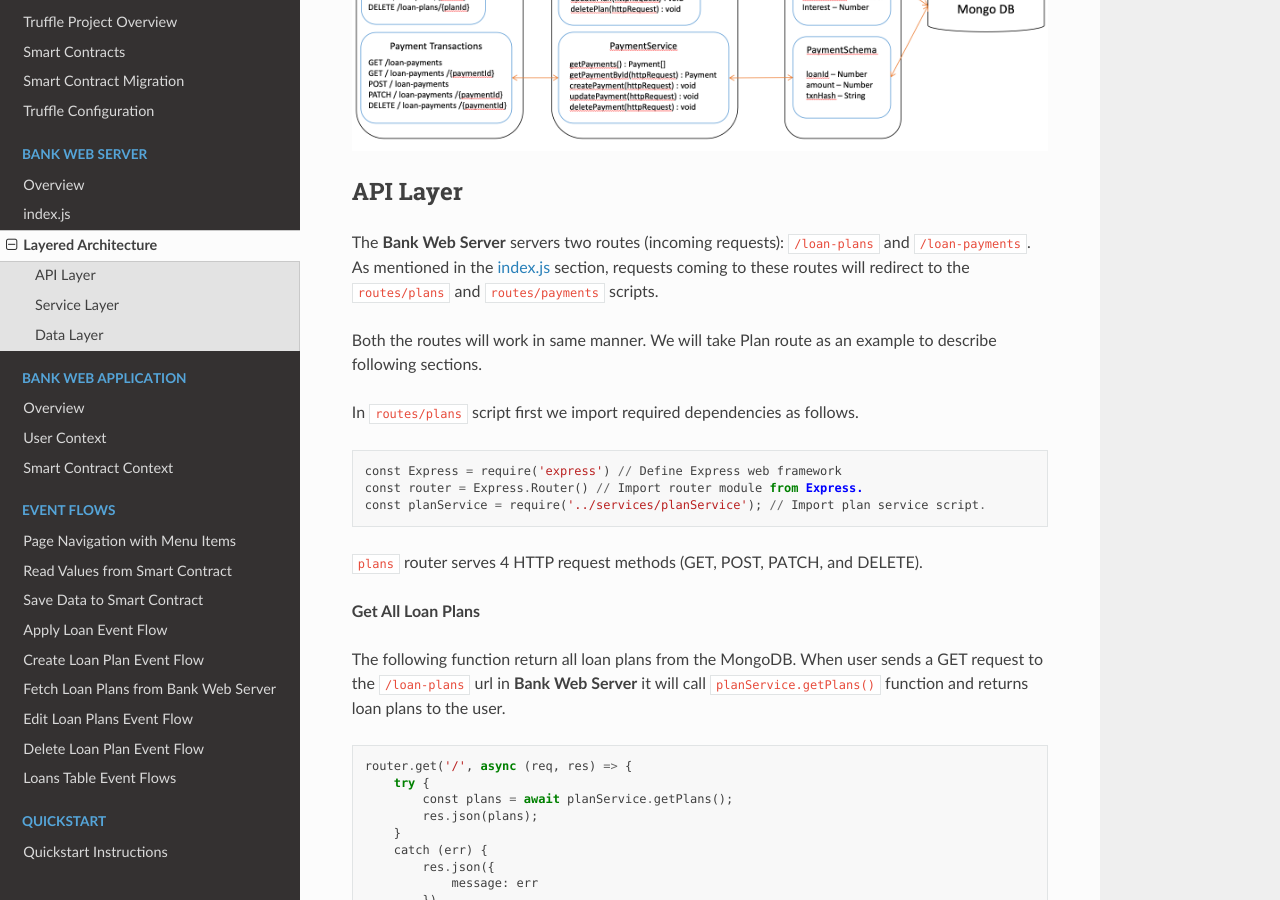
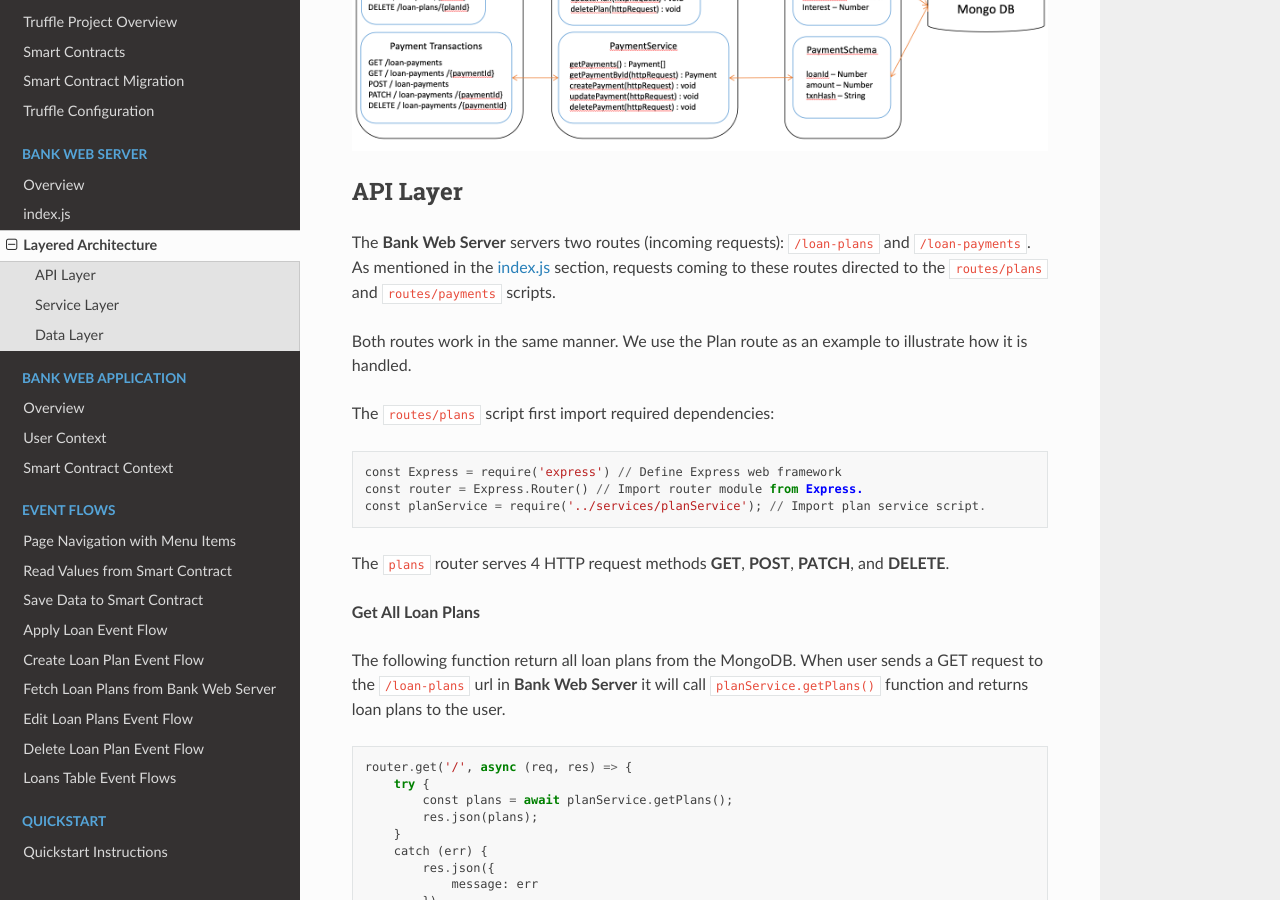
Before and after one commit to NivedithaKarthikeyan/LandregistryApp, a Sphinx documentation site: the page built from docs/source/bankServer/layeredArchitecture.rst, in a window 1280 px wide and 900 px high, scrolled down 475 px. Built offline with Sphinx 7.4.7 and the Read the Docs theme 2.0.0, drawn with Linux system fonts in a browser that asks for light colours.

Commit message:
Update docs/source/bankServer/layeredArchitecture.rst

```diff
--- a/docs/source/bankServer/layeredArchitecture.rst
+++ b/docs/source/bankServer/layeredArchitecture.rst
@@ -16,21 +16,19 @@ API Layer
 ---------
 
 The **Bank Web Server** servers two routes (incoming requests): ``/loan-plans`` and ``/loan-payments``.
-As mentioned in the :ref:`bank-indexjs` section, requests coming to these routes will redirect to
+As mentioned in the :ref:`bank-indexjs` section, requests coming to these routes directed to
 the ``routes/plans`` and ``routes/payments`` scripts.
 
+Both routes work in the same manner.
+We use the Plan route as an example to illustrate how it is handled.
 
-
-Both the routes will work in same manner.
-We will take Plan route as an example to describe following sections.
-
-In ``routes/plans`` script first we import required dependencies as follows. ::
+The ``routes/plans`` script first import required dependencies: ::
 
     const Express = require('express') // Define Express web framework
     const router = Express.Router() // Import router module from Express.
     const planService = require('../services/planService'); // Import plan service script.
 
-``plans`` router serves 4 HTTP request methods (GET, POST, PATCH, and DELETE).
+The ``plans`` router serves 4 HTTP request methods **GET**, **POST**, **PATCH**, and **DELETE**.
 
 **Get All Loan Plans**
 
```
